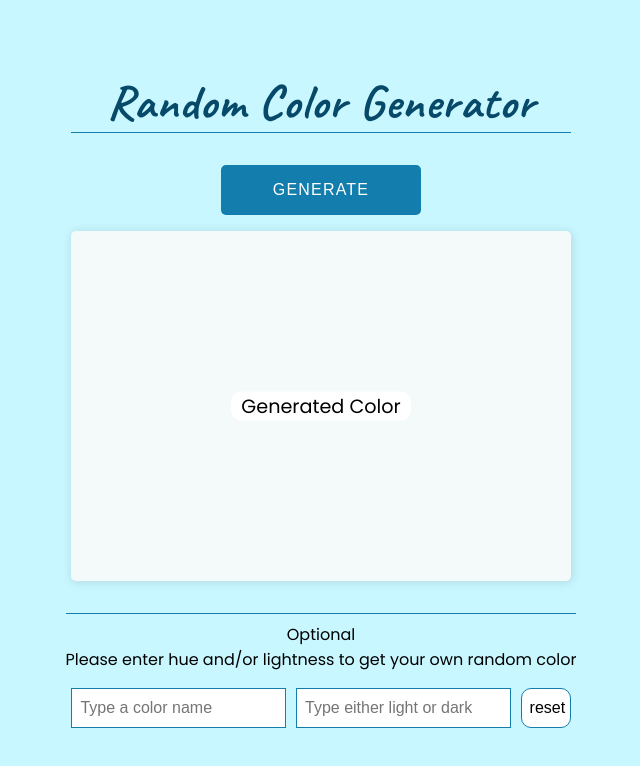
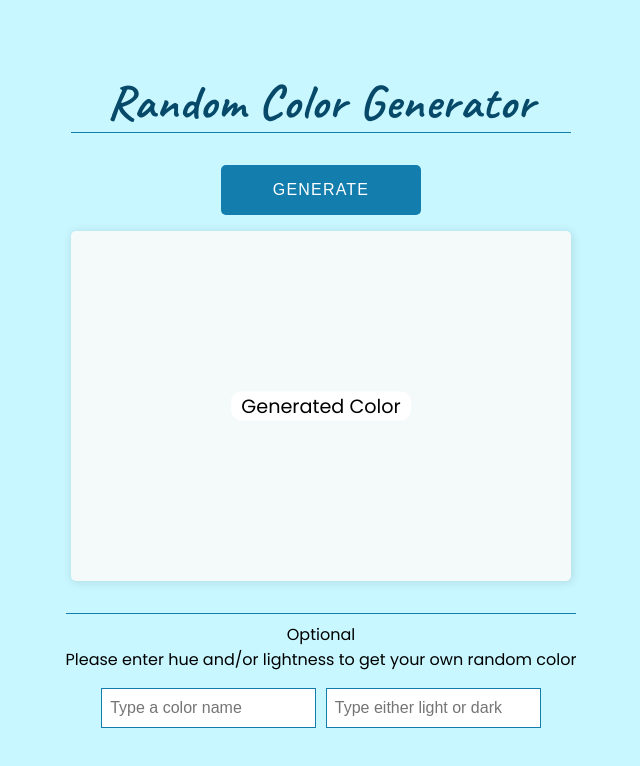
Before and after one commit to cheorodio/react-random-color-generator, a React app: page / in a window 1280 px wide. Shown: the top 766 px of the page, without its empty margins (319-959 px from the left). Built offline with nearby package versions, Linux system fonts and the light colour scheme.

Commit message:
Add a new feature to form learnt from lecture today

```diff
--- a/src/App.js
+++ b/src/App.js
@@ -42,20 +42,25 @@ export default function App() {
           <input
             placeholder="Type either light or dark"
             onChange={(e) => {
-              setLightness(e.currentTarget.value);
+              setLightness(e.currentTarget.value.toLowerCase());
             }}
           />
         </div>
+
+        {hue === '' && lightness === '' ? (
+          ''
+        ) : (
           <button
             className="reset-btn"
             onClick={() => {
-            setHue('');
-            setLightness('');
+              setHue('Type a color name');
+              setLightness('Type either light or dark');
               setRandomColor('');
             }}
           >
             reset
           </button>
+        )}
       </form>
     </div>
   );
```
Also changed, not shown: 1 other file (tests, documents, lock files or other folders). Lines whose indentation alone changed are shown as unchanged.
